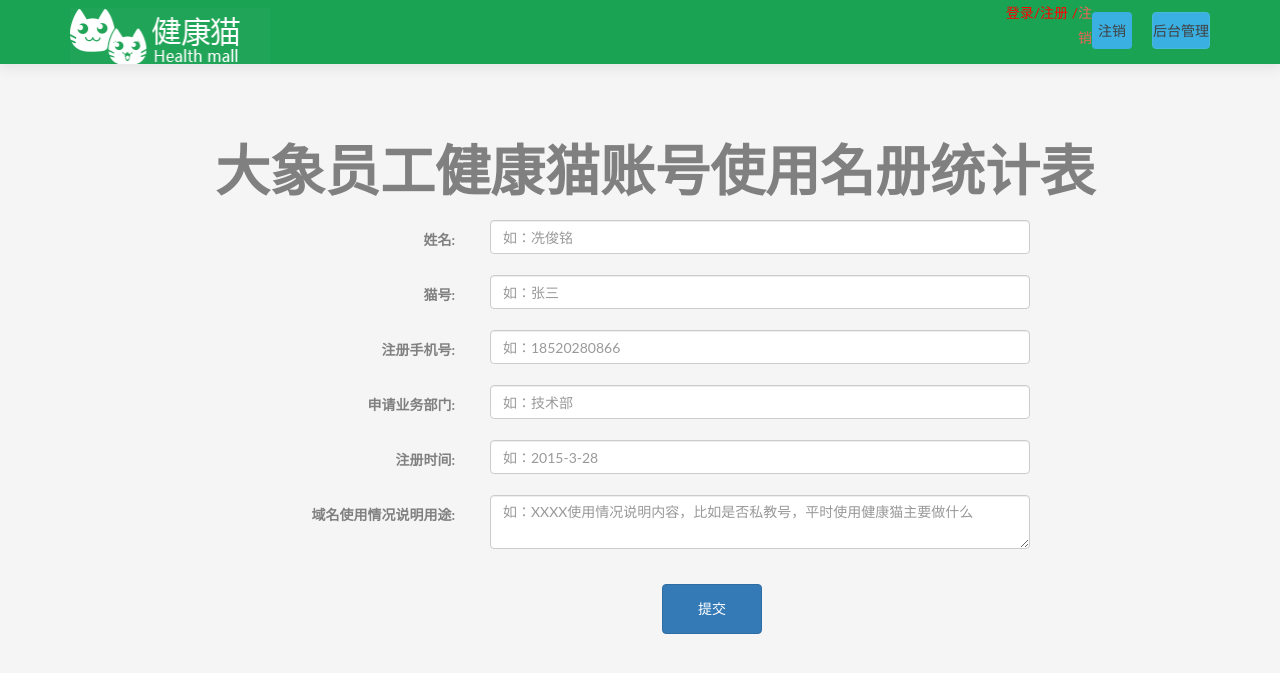
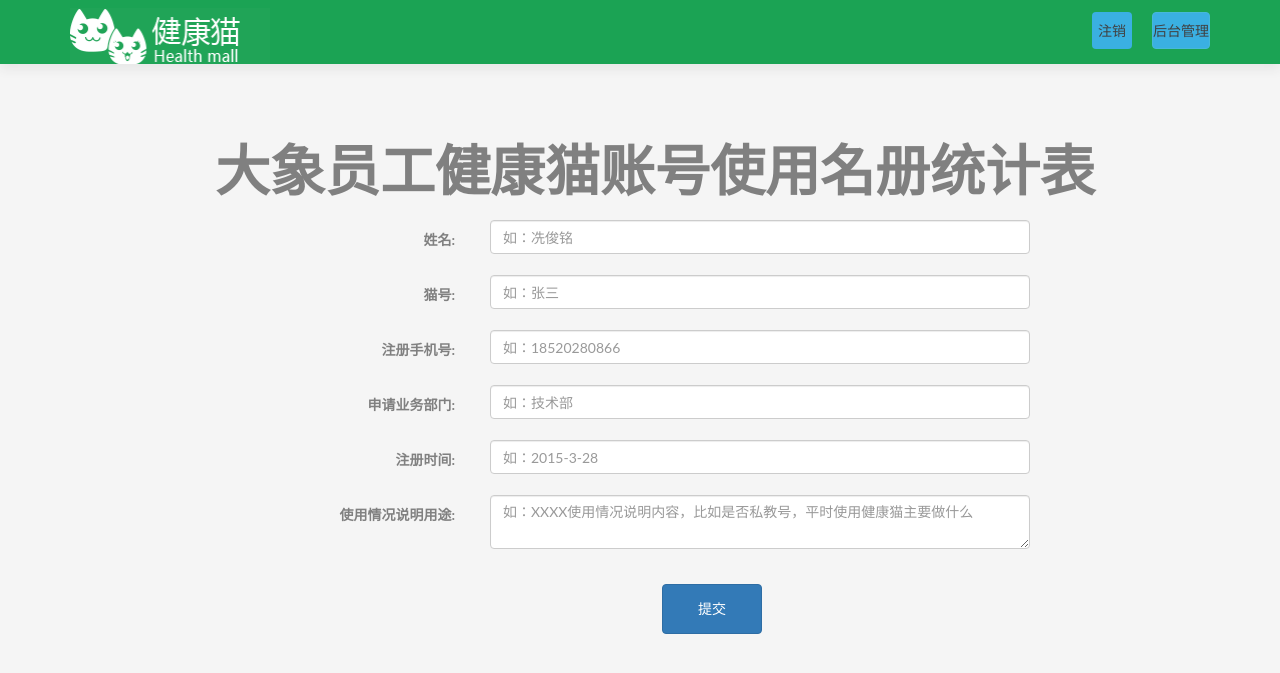
Before and after one commit to qq290070744/domain_registered, a Django app: page /maohao in a window 1280 px wide. Shown: the top 673 px of the page. Run offline with Django 3.2, Linux system fonts and the light colour scheme; some libraries are stand-ins or nearby versions.

Commit message:
maohao ok 1

```diff
--- a/templates/maohao.html
+++ b/templates/maohao.html
@@ -75,7 +75,7 @@
                     <li><a id="navbar-nav-list-pricing" href="javascript:void(0)">
                         姓名：{{ request.user.userpro.name }}</a></li>
                 {% else %}
-                    <span style="color: red">登录/注册 /<a href="/accounts/logout">注销</a></span>
+{#                    <span style="color: red">登录/注册 /<a href="/accounts/logout">注销</a></span>#}
                 {% endif %}
                 <li><a id="navbar-nav-list-signup" style="padding: 0px 5px 0px 5px;" class="btn signup-button"
                        href="/accounts/logout">注销</a></li>
@@ -141,7 +141,7 @@
 
                 {#        <label><span>域名用途:</span><textarea name="use" type="text" placeholder="如：做xx事情"></textarea><br></label><br>#}
                 <div class="form-group clearfix">
-                    <label for="" class="control-label col-md-4 text-right">域名使用情况说明用途:</label>
+                    <label for="" class="control-label col-md-4 text-right">使用情况说明用途:</label>
                     <div class="col-md-6">
                         {#                <input class="form-control" name="department" type="text" placeholder="如：技术部" required="">#}
                         <textarea class="form-control" name="use" type="text" placeholder="如：XXXX使用情况说明内容，比如是否私教号，平时使用健康猫主要做什么"
```
